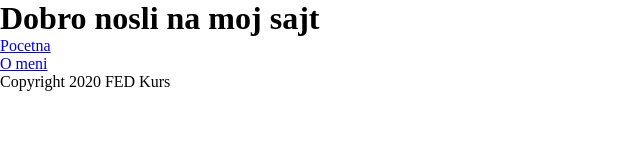
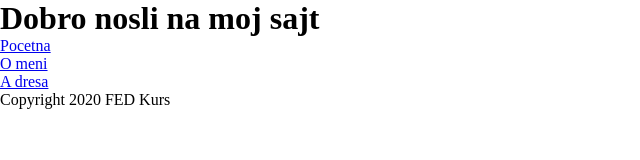
Before and after one commit to draganmalic/gitvezba, a plain HTML site: page index.html in a window 1280 px wide. Shown: the whole page, without its empty margins (0-640 px from the left). Drawn offline with Linux system fonts and the light colour scheme.

Commit message:
Prvi commit od kuce

```diff
--- a/index.html
+++ b/index.html
@@ -15,6 +15,7 @@
             <ul>
                 <li><a href="#">Pocetna</a></li>
                 <li><a href="#">O meni</a></li>
+                <li><a href="#">A dresa</a></li>
             </ul>
         </nav>
     </main>
```
